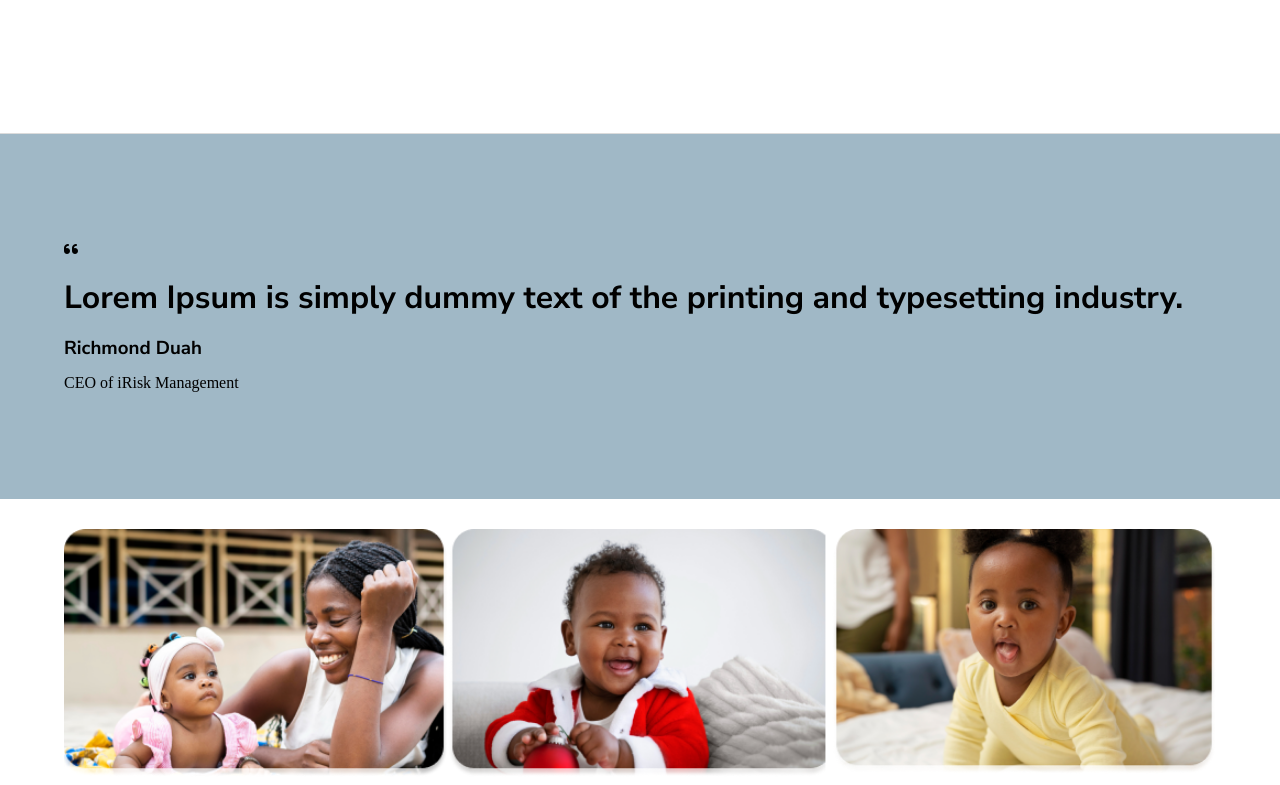
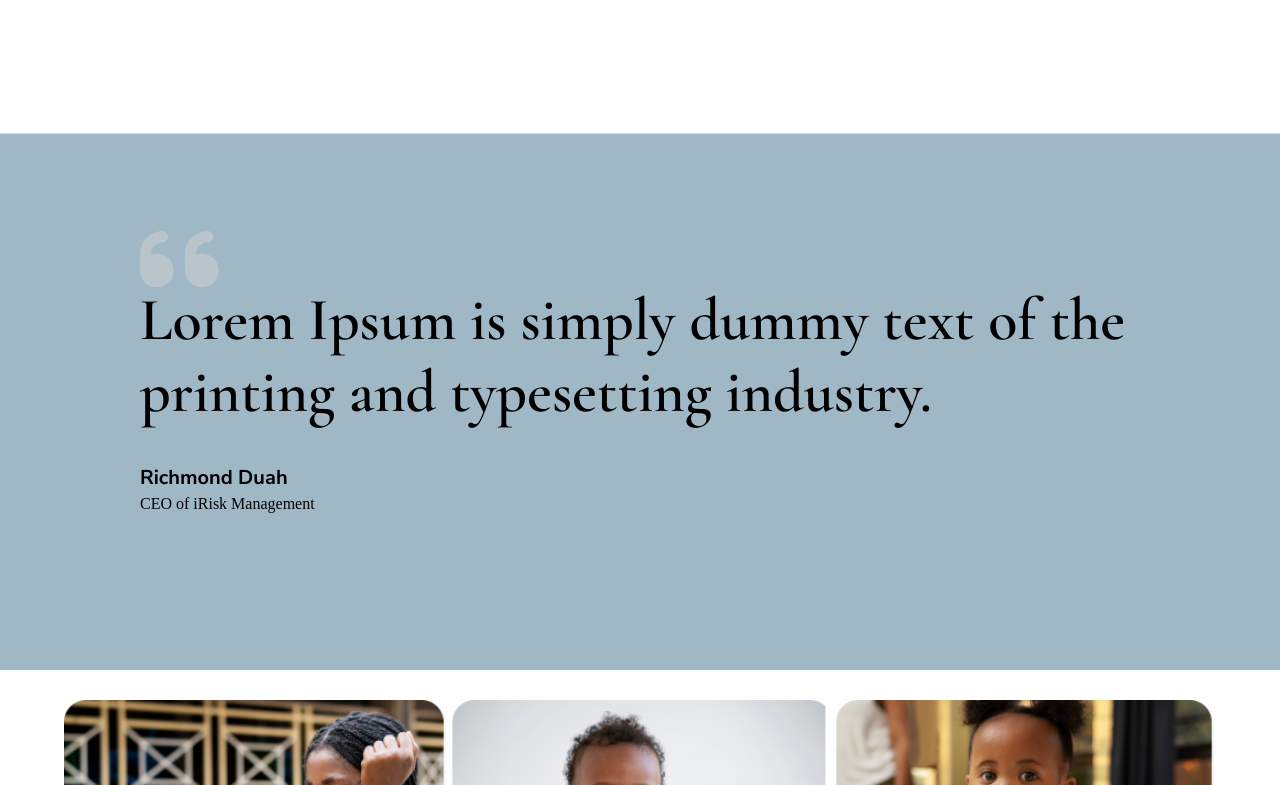
Before and after one commit to Carbell-sarfo/Sheila-Wristberg, an Eleventy site: page src/index.njk in a window 1280 px wide. Shown: the part 1600-2385 px from the top of the page. Built offline with nearby package versions, Linux system fonts and the light colour scheme; Eleventy itself is replaced by a stand-in of ours; files that its build step writes are made by us from their sources; a web font is replaced by a local one.

Commit message:
quote page done

```diff
--- a/src/index.njk
+++ b/src/index.njk
@@ -79,11 +79,11 @@ layout: 'base.njk'
 
 
 
-{# ============================Section-quote ============ #}
+{# ============================Section-quote =============== #}
 <div class="section-quote">
     <div class="container wrapper">
-        <div class="wrapper-container">
-            <i class="fa-solid fa-quote-left"></i>
+        <div class="quote-container">
+            <i class="fa-solid fa-quote-left quote-left"></i>
             <h1 class="quote-heading">Lorem Ipsum is simply dummy text of the printing and typesetting industry.</h1>
             <h3>Richmond Duah</h3>
             <p>CEO of iRisk Management</p>
@@ -109,12 +109,12 @@ layout: 'base.njk'
         </div>
     </div>
 </div>
-
+{# end of session gallery #}
 
 
 
 <!-- =============== SECTION TESTIMONIAL ================= -->
-<!-- <section class="section-testimonials" id="testimonials">
+<section class="section-testimonials" id="testimonials">
     <div class="container wrapper">
         <div class="text-center">
             <h2 class="heading-secondary">Here is what some client have to say</h2>
@@ -138,7 +138,7 @@ layout: 'base.njk'
             </div>
         </div>
     </div>
-</section> -->
+</section>
 {# End of Testimonial #}
 
 
--- a/src/sass/pages/_index.scss
+++ b/src/sass/pages/_index.scss
@@ -176,7 +176,36 @@
 // ===================== Section Quote ==============
 .section-quote {
     background-color: var(--clr-blue-light);
-    padding: 10rem 0;
+    padding: 15rem 0;
+
+    .quote-container {
+        position: relative;
+        z-index: 1;
+        max-width: 1000px;
+        margin: 0 auto;
+    }
+    .quote-left {
+        font-size: 9rem;
+        color: var(--clr-gray-light);
+        position: absolute;
+        top: -70px;
+        left: 0;
+        z-index: -1;
+        opacity: .7;
+    }
+    h1 {
+        font-family: 'Cormorant Garamond', serif;
+        line-height: 1.2;
+        font-size: 60px;
+    }
+    h3 {
+        margin-top: 4rem;
+        font-weight: bold;
+        font-size: 2rem;
+        line-height: 1;
+    }
+    p {
+    }
 }
 // ===================== End of quote ==============
 
```
Also changed, not shown: public/css/main.css, public/index.html.
